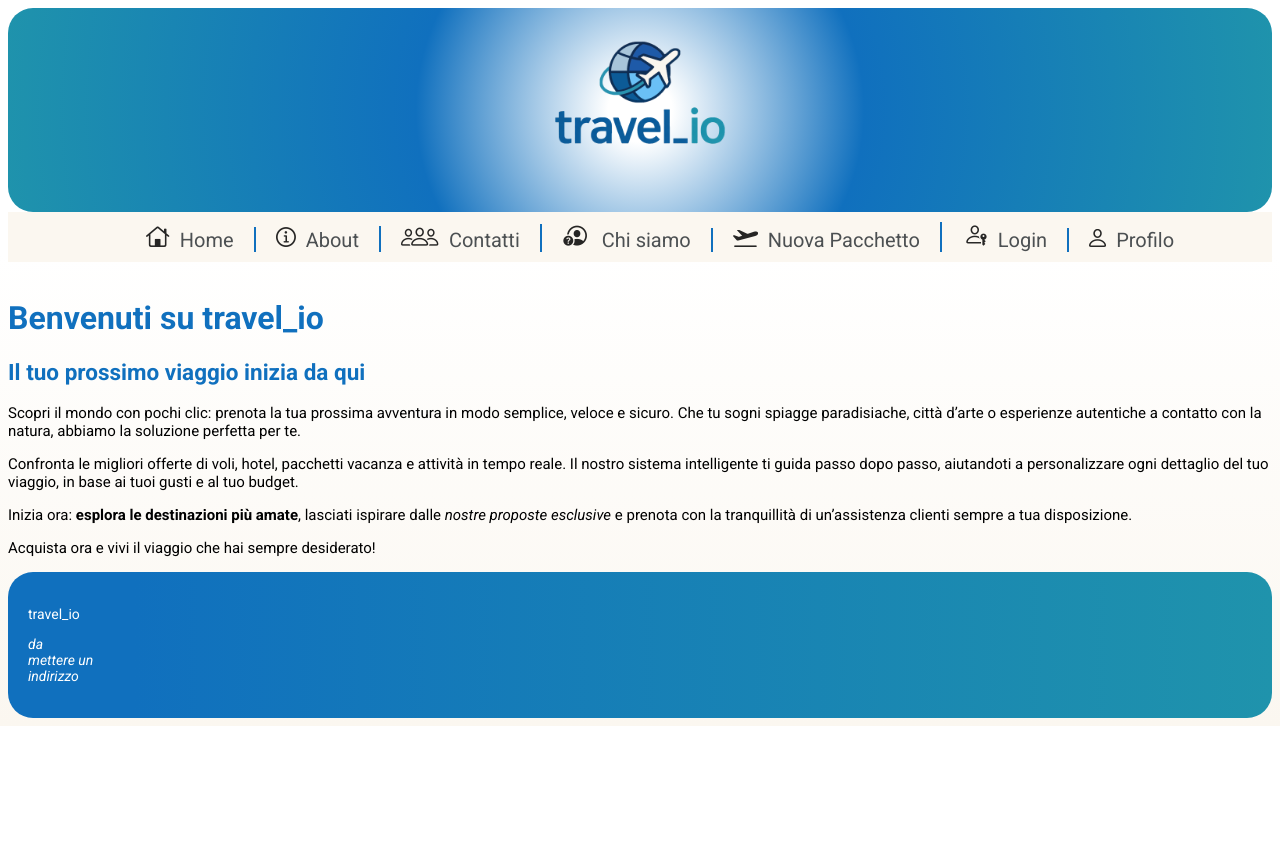
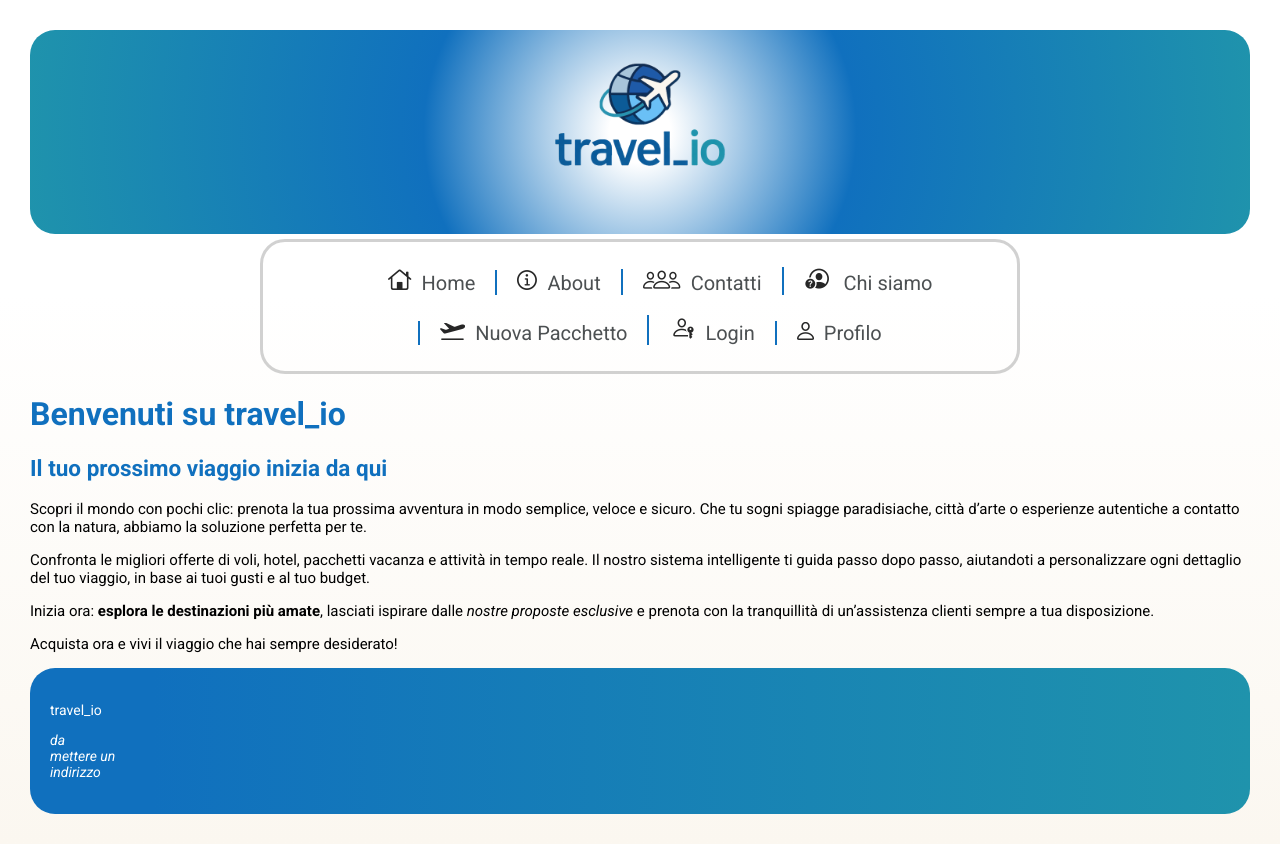
Before and after one commit to diiego-s/FPW_Project, a Vue app in the folder Travel_io/: page / in a window 1280 px wide. Before the commit the page ends 800 px from the top, so only its background shows below. Built offline with nearby package versions, Linux system fonts and the light colour scheme.

Commit message:
tolto il colore alla navbar perchè sembra più clean, e aggiunto un bordino da rivedere

```diff
--- a/Travel_io/src/assets/main.css
+++ b/Travel_io/src/assets/main.css
@@ -2,6 +2,7 @@
 
 body{
     background: linear-gradient(to bottom, var(--white)35%, var(--secondary)100%);
+    margin: 30px;
 }
 
 header{
@@ -29,8 +30,13 @@ h1, h2, h3{
 }
 
 nav{
-    background: var(--secondary);
+    border-style: solid;
+    border-color: rgba(128, 128, 128, 0.359);
+    border-radius: 25px;
     text-align: center;
     position: sticky;
-    top: 0px;
+    padding-top: 15px;
+    margin-top: 5px;
+    margin-left: 230px;
+    margin-right: 230px;
 }
```
